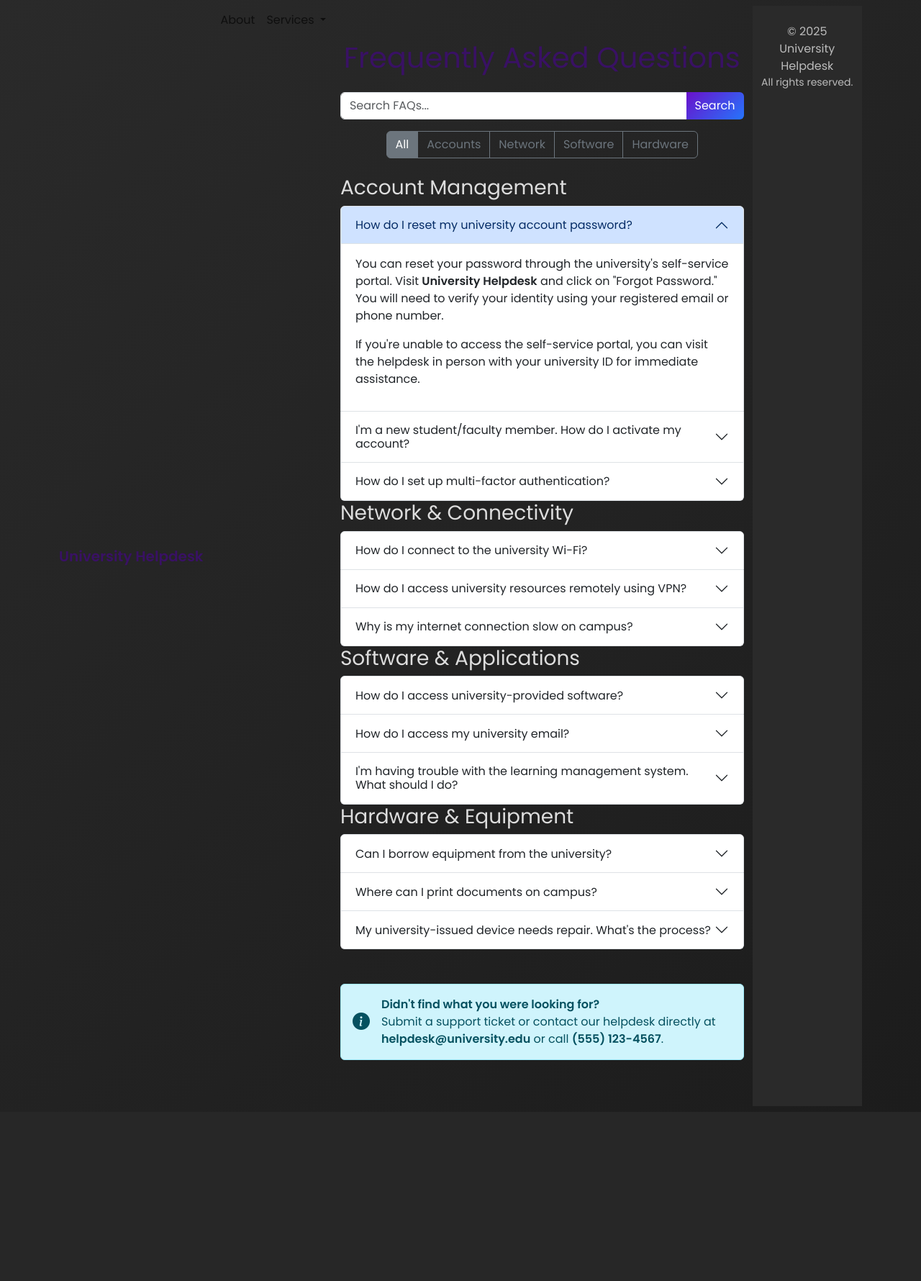
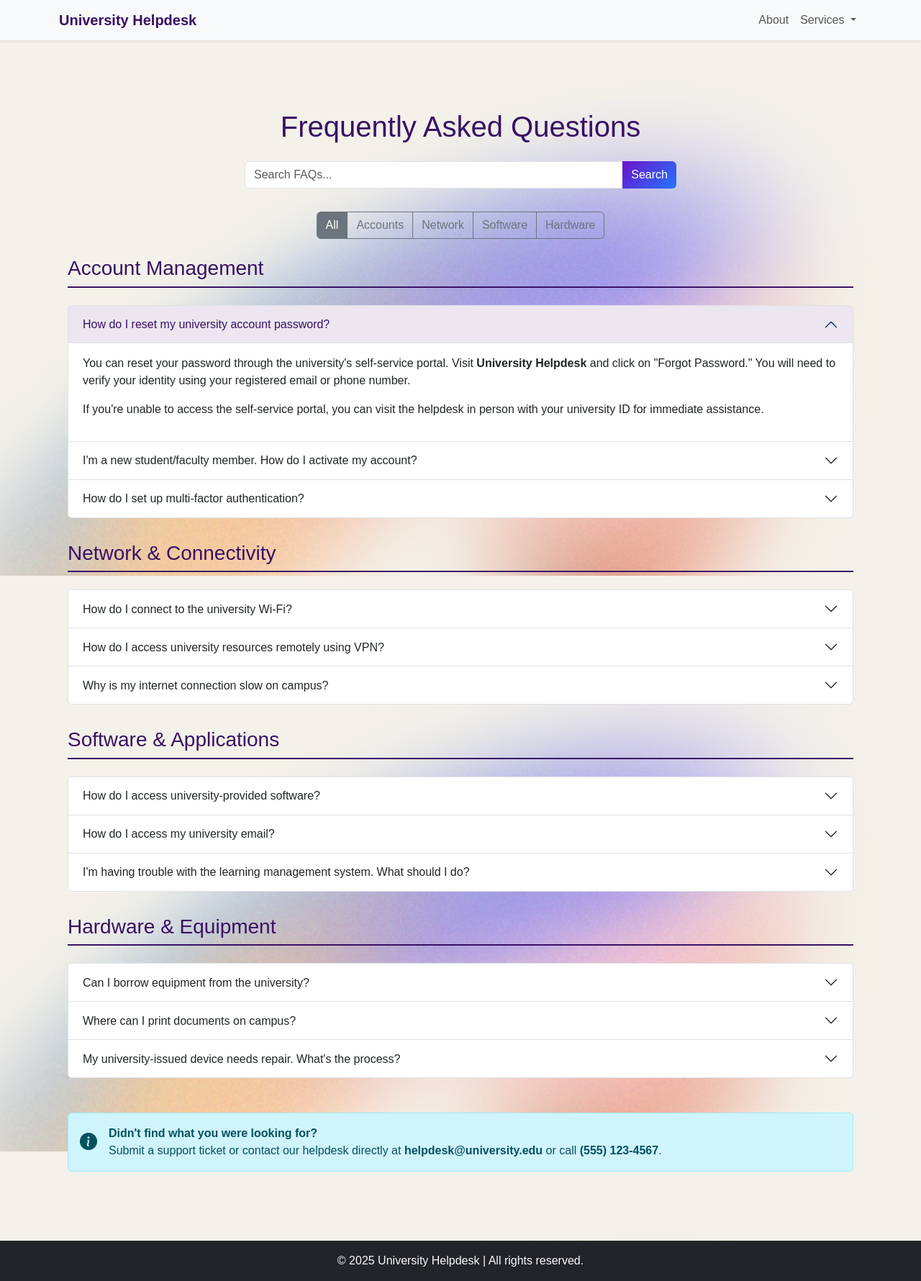
Before and after one commit to doo78/ticketing-system, a Django app: page /faq/ in a window 1280 px wide. Shown: the whole page at 72% size. Before the commit the page ends 1473 px from the top, so only its background shows below. Run offline with Django 5.2, Linux system fonts and the light colour scheme.

Commit message:
Update base.html

```diff
--- a/ticket/templates/base.html
+++ b/ticket/templates/base.html
@@ -5,38 +5,48 @@
     <meta charset="utf-8">
     <meta name="viewport" content="width=device-width, initial-scale=1">
 
-    <!-- Google Fonts -->
-    <link href="https://fonts.googleapis.com/css2?family=Poppins:wght@300;400;600&display=swap" rel="stylesheet">
     <!-- Bootstrap CSS -->
     <link href="https://cdn.jsdelivr.net/npm/bootstrap@5.3.0/dist/css/bootstrap.min.css" rel="stylesheet">
+
     <!-- Custom Styles -->
     <link href="{% static 'styles.css' %}" rel="stylesheet">
     <link rel="stylesheet" href="{% static 'css/style.css' %}">
+
+
     <!-- Bootstrap Icons -->
     <link rel="stylesheet" href="https://cdn.jsdelivr.net/npm/bootstrap-icons/font/bootstrap-icons.css">
 
-    <title>{% block title %}University Helpdesk{% endblock %}</title>
+    <title>University Helpdesk</title>
 
     <style>
         body {
-        font-family: 'Poppins', sans-serif;
-        background-color: #1c1c1c;
-        color: #ddd;
+            min-height: 100vh;
+            display: flex;
+            flex-direction: column;
+            margin: 0;
+            padding: 0;
         }
-      .navbar {
-        background: linear-gradient(135deg, #2a2a2a, #1c1c1c);
+        .main-container {
+            flex: 1 0 auto;
+        }
+        .container.mt-5 {
+            padding-bottom: 2rem;
         }
         footer {
-        background-color: #2a2a2a;
-        color: #bbb;
+            flex-shrink: 0;
+            width: 100%;
         }
-      footer p {
-        margin-bottom: 0;
+        .signup-container {
+            max-height: calc(100vh - 200px);
+            overflow-y: auto;
+            padding: 2rem 0;
         }
     </style>
+
+    {% block extra_imports %}{% endblock %}
   </head>
+
   <body>
-
     <div class="main-container">
         <!-- Navigation Bar -->
         <nav class="navbar navbar-expand-lg navbar-light bg-light shadow-sm">
@@ -60,17 +70,20 @@
                     <li><a class="dropdown-item" href={% url 'faq'     %}>FAQ</a></li>
                   </ul>
                 </li>
+              </ul>
+            </div>
+          </div>
+        </nav>
 
         <!-- Main Content -->
-    {% block body %}
-    {% endblock %}
+        <div class="container mt-5">
+          {% block body %}{% endblock %}
+        </div>
+    </div>
 
     <!-- Footer -->
-    <footer class="text-center py-4">
-      <div class="container">
-        <p>&copy; 2025 University Helpdesk</p>
-        <p class="small">All rights reserved.</p>
-      </div>
+    <footer class="bg-dark text-light text-center py-3">
+      <p class="mb-0">&copy; 2025 University Helpdesk | All rights reserved.</p>
     </footer>
 
     <!-- Bootstrap JS -->
```
Lines whose indentation alone changed are shown as unchanged.
